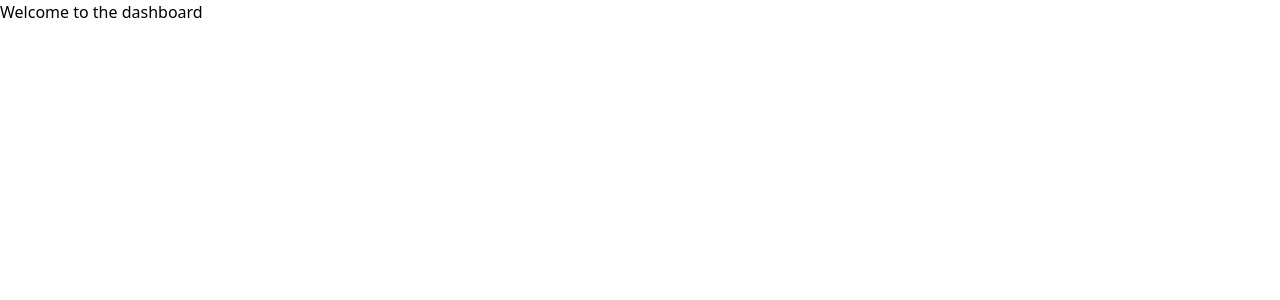
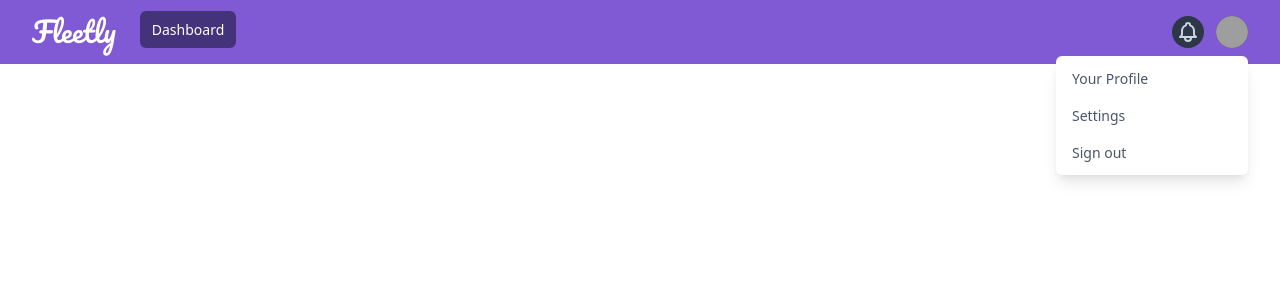
Before and after one commit to kimenye/fleetly, a React (Create React App) app in the folder client/: page /app/dashboard in a window 1280 px wide. Shown: the top 300 px of the page. Built offline with nearby package versions, Linux system fonts and the light colour scheme; grey boxes are pictures that could not be loaded.

Commit message:
Added basic dashboard header

```diff
--- a/client/src/components/app/Dashboard.js
+++ b/client/src/components/app/Dashboard.js
@@ -1,9 +1,81 @@
 import React, { Fragment, useState } from 'react';
+
+const TopNavBar = () => {
+  return (
+    <nav class="bg-purple-600">
+      <div class="max-w-7xl mx-auto px-2 sm:px-6 lg:px-8">
+        <div class="relative flex items-center justify-between h-16">
+          <div class="absolute inset-y-0 left-0 flex items-center sm:hidden">
+            <button class="inline-flex items-center justify-center p-2 rounded-md text-gray-400 hover:text-white hover:bg-gray-700 focus:outline-none focus:ring-2 focus:ring-inset focus:ring-white" aria-expanded="false">
+              <span class="sr-only">Open main menu</span>
+              <svg class="block h-6 w-6" xmlns="http://www.w3.org/2000/svg" fill="none" viewBox="0 0 24 24" stroke="currentColor" aria-hidden="true">
+                <path stroke-linecap="round" stroke-linejoin="round" stroke-width="2" d="M4 6h16M4 12h16M4 18h16" />
+              </svg>
+              <svg class="hidden h-6 w-6" xmlns="http://www.w3.org/2000/svg" fill="none" viewBox="0 0 24 24" stroke="currentColor" aria-hidden="true">
+                <path stroke-linecap="round" stroke-linejoin="round" stroke-width="2" d="M6 18L18 6M6 6l12 12" />
+              </svg>
+            </button>
+          </div>
+          <div class="flex-1 flex items-center justify-center sm:items-stretch sm:justify-start">
+            <div class="flex-shrink-0 flex items-center">
+              <h1 className="logo text-white">Fleetly</h1>
+              { /*<img class="block lg:hidden h-8 w-auto" src="https://tailwindui.com/img/logos/workflow-mark-indigo-500.svg" alt="Workflow" />
+              <img class="hidden lg:block h-8 w-auto" src="https://tailwindui.com/img/logos/workflow-logo-indigo-500-mark-white-text.svg" alt="Workflow" /> */}
+            </div>
+            <div class="hidden sm:block sm:ml-6">
+              <div class="flex space-x-4">
+                <a href="#" class="bg-purple-900 text-white px-3 py-2 rounded-md text-sm font-medium">Dashboard</a>
+                { /*<a href="#" class="text-gray-300 hover:bg-gray-700 hover:text-white px-3 py-2 rounded-md text-sm font-medium">Team</a>
+                <a href="#" class="text-gray-300 hover:bg-gray-700 hover:text-white px-3 py-2 rounded-md text-sm font-medium">Projects</a>
+                <a href="#" class="text-gray-300 hover:bg-gray-700 hover:text-white px-3 py-2 rounded-md text-sm font-medium">Calendar</a> */}
+              </div>
+            </div>
+          </div>
+          <div class="absolute inset-y-0 right-0 flex items-center pr-2 sm:static sm:inset-auto sm:ml-6 sm:pr-0">
+            <button class="bg-gray-800 p-1 rounded-full text-gray-400 hover:text-white focus:outline-none focus:ring-2 focus:ring-offset-2 focus:ring-offset-gray-800 focus:ring-white">
+              <span class="sr-only">View notifications</span>
+
+              <svg class="h-6 w-6" xmlns="http://www.w3.org/2000/svg" fill="none" viewBox="0 0 24 24" stroke="currentColor" aria-hidden="true">
+                <path stroke-linecap="round" stroke-linejoin="round" stroke-width="2" d="M15 17h5l-1.405-1.405A2.032 2.032 0 0118 14.158V11a6.002 6.002 0 00-4-5.659V5a2 2 0 10-4 0v.341C7.67 6.165 6 8.388 6 11v3.159c0 .538-.214 1.055-.595 1.436L4 17h5m6 0v1a3 3 0 11-6 0v-1m6 0H9" />
+              </svg>
+            </button>
+
+
+            <div class="ml-3 relative">
+              <div>
+                <button class="bg-gray-800 flex text-sm rounded-full focus:outline-none focus:ring-2 focus:ring-offset-2 focus:ring-offset-gray-800 focus:ring-white" id="user-menu" aria-haspopup="true">
+                  <span class="sr-only">Open user menu</span>
+                  <img class="h-8 w-8 rounded-full" src="https://images.unsplash.com/photo-1472099645785-5658abf4ff4e?ixlib=rb-1.2.1&ixid=eyJhcHBfaWQiOjEyMDd9&auto=format&fit=facearea&facepad=2&w=256&h=256&q=80" alt="" />
+                </button>
+              </div>
+
+              <div class="origin-top-right absolute right-0 mt-2 w-48 rounded-md shadow-lg py-1 bg-white ring-1 ring-black ring-opacity-5" role="menu" aria-orientation="vertical" aria-labelledby="user-menu">
+                <a href="#" class="block px-4 py-2 text-sm text-gray-700 hover:bg-gray-100" role="menuitem">Your Profile</a>
+                <a href="#" class="block px-4 py-2 text-sm text-gray-700 hover:bg-gray-100" role="menuitem">Settings</a>
+                <a href="#" class="block px-4 py-2 text-sm text-gray-700 hover:bg-gray-100" role="menuitem">Sign out</a>
+              </div>
+            </div>
+          </div>
+        </div>
+      </div>
+
+      <div class="hidden sm:hidden">
+        <div class="px-2 pt-2 pb-3 space-y-1">
+
+          <a href="#" class="bg-gray-900 text-white block px-3 py-2 rounded-md text-base font-medium">Dashboard</a>
+          { /*<a href="#" class="text-gray-300 hover:bg-gray-700 hover:text-white block px-3 py-2 rounded-md text-base font-medium">Team</a>
+          <a href="#" class="text-gray-300 hover:bg-gray-700 hover:text-white block px-3 py-2 rounded-md text-base font-medium">Projects</a>
+          <a href="#" class="text-gray-300 hover:bg-gray-700 hover:text-white block px-3 py-2 rounded-md text-base font-medium">Calendar</a>*/ }
+        </div>
+      </div>
+    </nav>
+  )
+}
 
 const Dashboard = () => {
 
   return (
-    <h1>Welcome to the dashboard</h1>
+    <TopNavBar />
   )
 }
 
```
